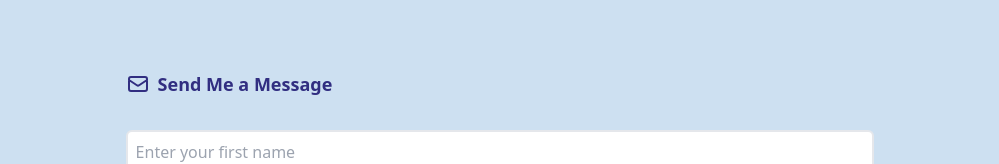
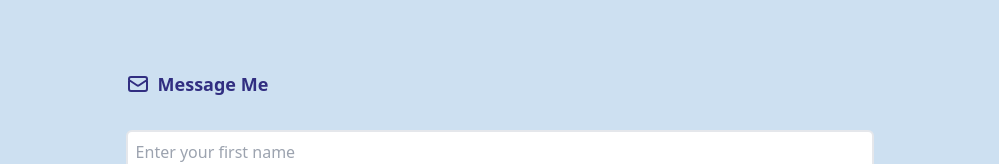
Before and after one commit to WebDevBernard/Portfolio, a Next.js app: page / in a window 1280 px wide. Shown: the part 2629-2793 px from the top of the page, without its empty margins (140-1139 px from the left). Built offline with nearby package versions, Linux system fonts and the light colour scheme; a web font is replaced by a local one.

Commit message:
change heading for contact

```diff
--- a/components/Contact.tsx
+++ b/components/Contact.tsx
@@ -59,7 +59,7 @@ const Contact = () => {
             />
           </svg>
           <h2 className="self-start text-lg font-bold text-indigo-900">
-            Send Me a Message
+            Message Me
           </h2>
         </span>
       )}
```
